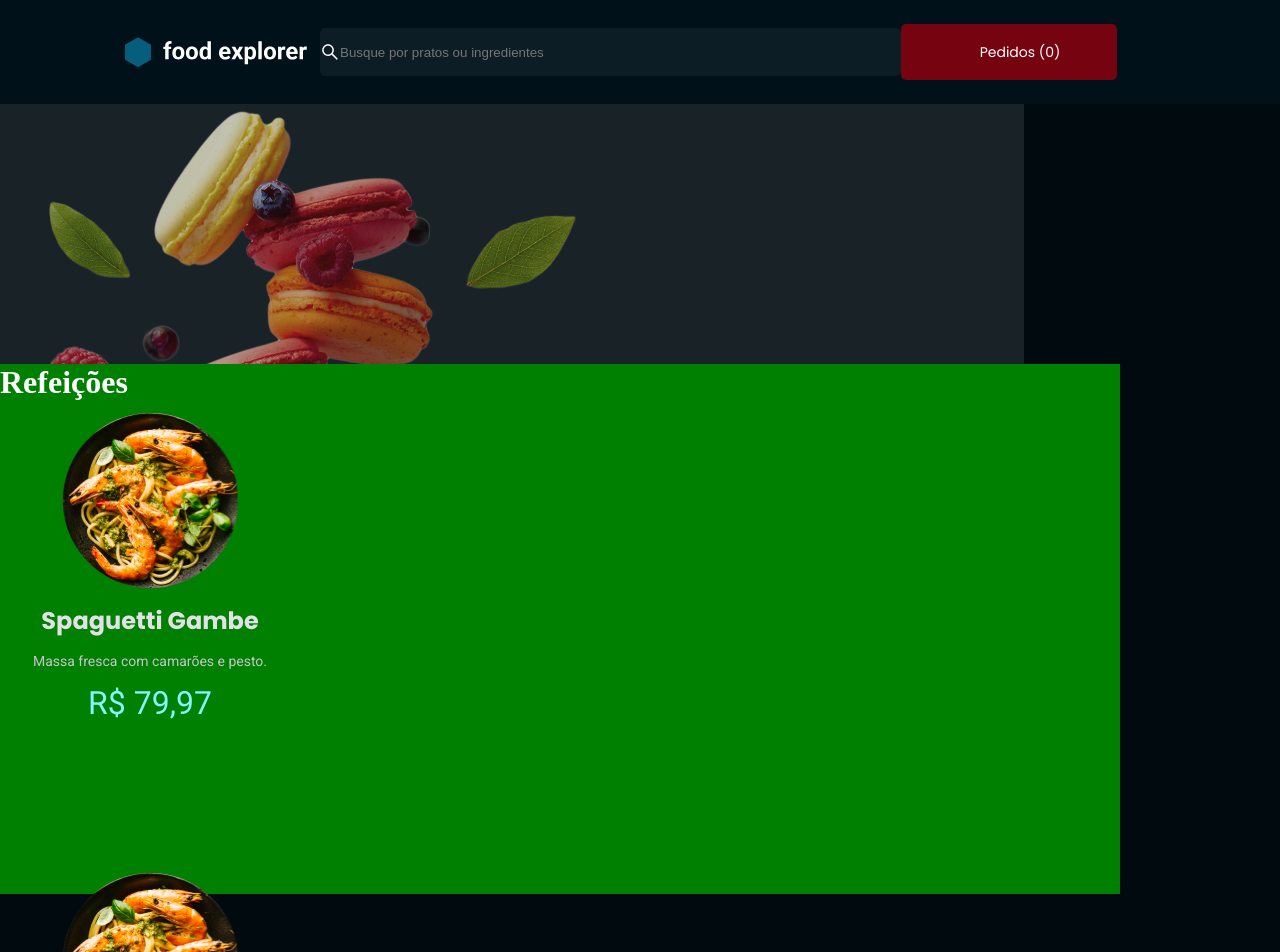
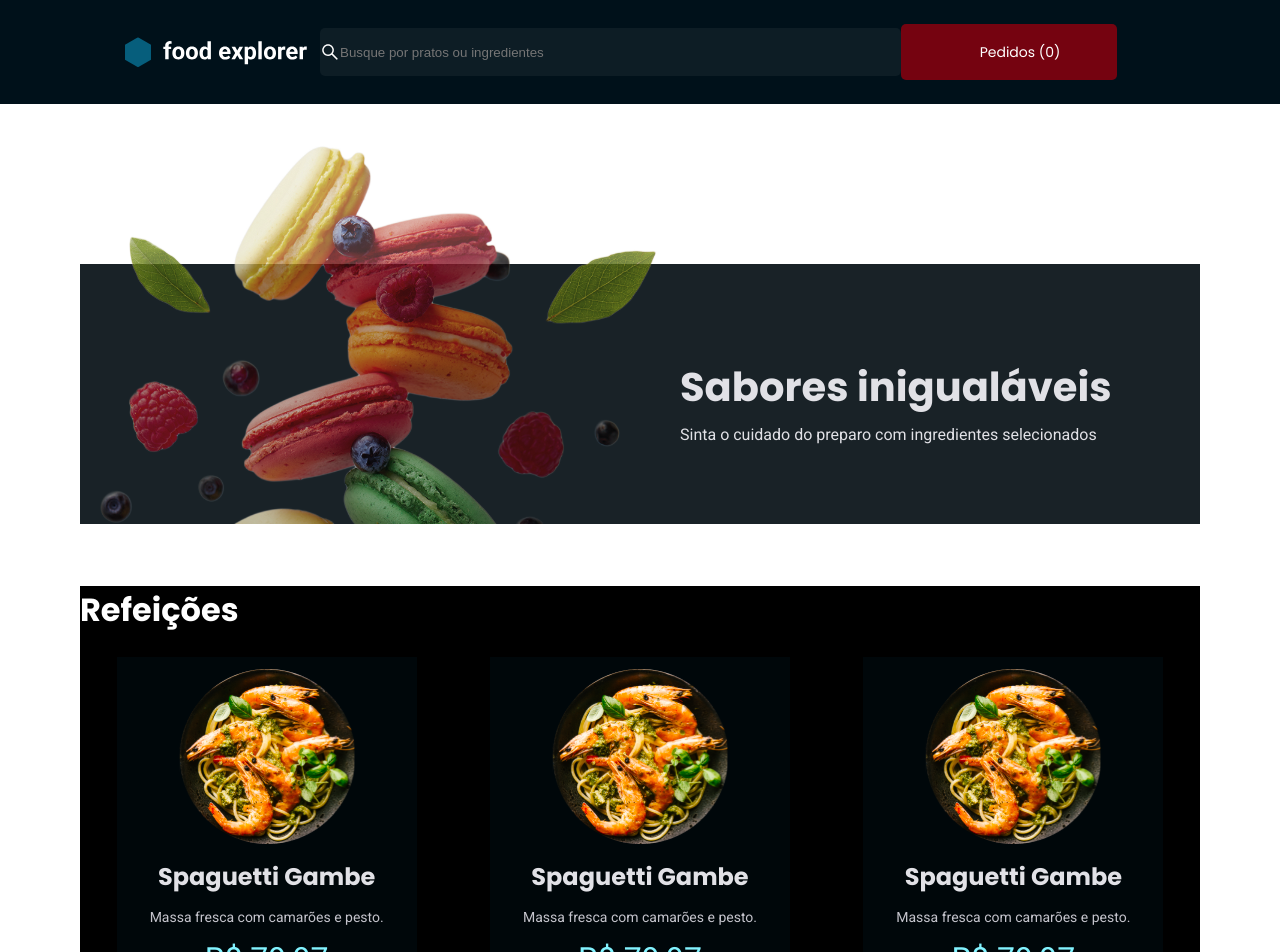
Before and after one commit to AndersonCoitinho/FoodExplorer, a React (Vite) app: page / in a window 1280 px wide. Shown: the top 952 px of the page. Built offline with nearby package versions, Linux system fonts and the light colour scheme; some icons are missing.

Commit message:
create menu and itemMenu

```diff
--- a/src/components/ItemMenu/index.jsx
+++ b/src/components/ItemMenu/index.jsx
@@ -1,13 +1,11 @@
 import { Container } from './styles';
 
-import { MdOutlineFavoriteBorder } from 'react-icons/md'
 
 import Gambe from '../../assets/Gambe_400.svg';
 
 export function ItemMenu() {
   return (
     <Container>
-      {MdOutlineFavoriteBorder}
        <img
           src={Gambe}
           alt="Gambe">
--- a/src/components/ItemMenu/styles.js
+++ b/src/components/ItemMenu/styles.js
@@ -1,8 +1,8 @@
 import { styled } from "styled-components";
 
 export const Container = styled.header`
-  //color: ${({ theme }) => theme.COLORS.DARK_200};
-  color: red;
+  background-color: ${({ theme }) => theme.COLORS.DARK_200};
+  //background-color: red;
   width: 30rem;
   height: 46rem;
   display: flex;
--- a/src/components/Menu/index.jsx
+++ b/src/components/Menu/index.jsx
@@ -11,6 +11,7 @@ export function Menu() {
       <Section>
         <ItemMenu />
         <ItemMenu />
+        <ItemMenu />
       </Section>
 
     </Container>
--- a/src/components/Menu/styles.js
+++ b/src/components/Menu/styles.js
@@ -3,15 +3,20 @@ import styled from 'styled-components';
 export const Container = styled.header`
   color: ${({ theme }) => theme.COLORS.LIGHT_100};
   width: 112rem;
-  height: 53rem;
+  height: 52rem;
 
+  background-color: black;
 
-
-
-  background-color: green;
+  > h1 {
+    font-family: 'Poppins', sans-serif;
+    font-size: 3.2rem;
+    margin-bottom: 2.3rem;
+  }
 `;
 
 export const Section = styled.header`
-  color: red;
-
+  background-color: black;
+  width: 112rem;
+  display: flex;
+  justify-content: space-around;
 `;
--- a/src/components/RectangleFruit/index.jsx
+++ b/src/components/RectangleFruit/index.jsx
@@ -8,7 +8,12 @@ export function RectangleFruit() {
       <img
           src={Fruit}
           alt="Frutas">
-        </img>
+      </img>
+      <div>
+        <h1>Sabores inigualáveis</h1>
+        <p>Sinta o cuidado do preparo com ingredientes selecionados</p>
+      </div>
     </Container>
+
   )
 }
--- a/src/components/RectangleFruit/styles.js
+++ b/src/components/RectangleFruit/styles.js
@@ -3,9 +3,31 @@ import styled from 'styled-components';
 export const Container = styled.header`
   background-color: ${({ theme }) => theme.COLORS.DARK_1000};
   height: 26rem;
-  width: 80%;
+  width: 112rem;
+  display: flex;
+  align-items: flex-end;
+  color: ${({ theme }) => theme.COLORS.LIGHT_300};
+  margin-top: 16rem;
+  margin-bottom: 6.2rem;
 
   > img {
     width: 60rem;
   }
+
+  > div {
+    display: flex;
+    gap: .8rem;
+    flex-direction: column;
+    margin-bottom: 8rem;
+  }
+
+  > div > h1 {
+    font-family: 'Poppins', sans-serif;
+    font-size: 4rem;
+  }
+
+  > div > p {
+    font-family: 'Roboto', sans-serif;
+    font-size: 1.6rem;
+  }
 `;
--- a/src/pages/Details/index.jsx
+++ b/src/pages/Details/index.jsx
@@ -11,7 +11,6 @@ export function Details() {
   return (
     <Container>
       <Header />
-
       <RectangleFruit />
       <Menu />
 
--- a/src/pages/Details/styles.js
+++ b/src/pages/Details/styles.js
@@ -8,5 +8,6 @@ export const Container = styled.div`
   grid-template-rows: 10.4rem auto;
   grid-template-areas:
   "header"
-  "content"
+  "content";
+  justify-items: center;
 `;
--- a/src/styles/global.js
+++ b/src/styles/global.js
@@ -12,7 +12,7 @@ export default createGlobalStyle`
   }
 
   body {
-    background-color: ${({ theme }) => theme.COLORS.DARK_400};
+    //background-color: ${({ theme }) => theme.COLORS.DARK_400};
     color: ${({ theme }) => theme.COLORS.WHITE};
     font-size: 1.6rem;
   }
```
